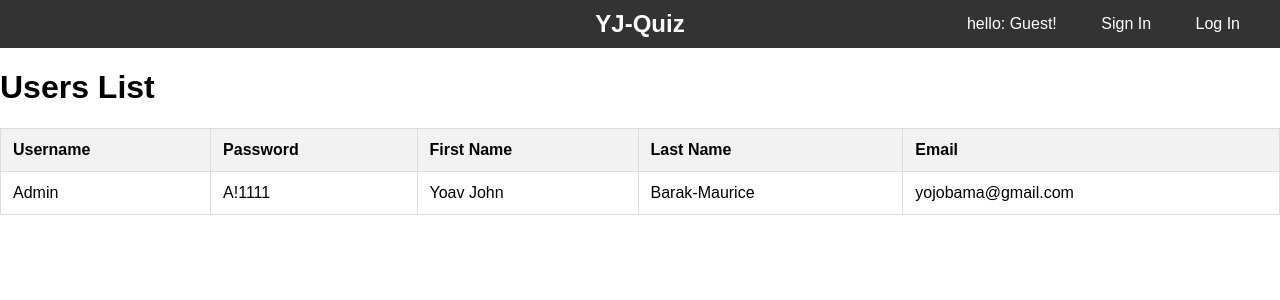
After one commit to yojobama/school-computer-science-web-project, a Flask app: page /users in a window 1280 px wide. The commit adds this page. Shown: the top 300 px of the page. Run offline with Flask 2, Linux system fonts and the light colour scheme; data comes from the database, SQL or seed files in the repository; both versions use the stored data as it was after the commit.

Commit message:
adding a working userlist implementation

```diff
--- a/NewProject/NewProject/app.py
+++ b/NewProject/NewProject/app.py
@@ -1,6 +1,6 @@
 from flask import Flask, render_template
 import database
-from auth import auth_bp
+from auth import auth_bp, yj_render
 from quiz import quiz_bp
 
 app = Flask(__name__)
@@ -16,7 +16,7 @@ database.create_database()
 @app.route('/')
 def hello():
     from auth import username  # Import the username variable
-    return render_template('home.html', username=username)
+    return yj_render('home.html')
 
 if __name__ == '__main__':
     import os
--- a/NewProject/NewProject/auth.py
+++ b/NewProject/NewProject/auth.py
@@ -6,6 +6,13 @@ auth_bp = Blueprint('auth', __name__)
 
 username = "Guest"
 
+
+def yj_render(page, **kwargs):
+    global username
+    return render_template(page, username=username, is_admin=is_admin(), **kwargs)
+
+def is_admin():
+    return database.query_database(query="SELECT isAdmin FROM users WHERE username=?", parameters=[username])
 
 def login_required(f):
 
@@ -20,7 +27,7 @@ def login_required(f):
 def admin_required(f):
     @wraps(f)
     def decorated_function(*args, **kwargs):
-        if database.query_database(query="SELECT isAdmin FROM users WHERE username=?", parameters=[username]):
+        if isAdmin():
             return f(*args, **kwargs)
         else:
             return redirect('/login', code=302)
@@ -44,7 +51,7 @@ def login():
         else:
             flash("Invalid username or password")
             return redirect(url_for('auth.login'))
-    return render_template('login.html', username=username)
+    return yj_render('login.html')
 
 
 @auth_bp.route("/signup", methods=["POST", "GET"])
@@ -73,7 +80,7 @@ def signup():
         else:
             flash("Username is already taken!")
             return redirect(url_for('auth.signup'))
-    return render_template("signup.html", username=username)
+    return yj_render("signup.html")
 
 
 @auth_bp.route('/logout')
--- a/NewProject/NewProject/quiz.py
+++ b/NewProject/NewProject/quiz.py
@@ -4,7 +4,7 @@ import uuid
 from flask import Blueprint, flash, jsonify, redirect, render_template, request, url_for
 import json
 import database
-from auth import login_required, username
+from auth import login_required, username, yj_render,  is_admin
 
 quiz_bp = Blueprint('quiz', __name__)
 
@@ -49,12 +49,12 @@ def create():
         flash("Quiz created successfully!")
         return jsonify({"message": "Quiz created successfully!"}), 200
     else:
-        return render_template("quizCreation.html")
+        return yj_render("quizCreation.html")
 
 
 @quiz_bp.route("/getQuizView")
 def viewQuizes():
-    return render_template('quizView.html', username=username)
+    return yj_render('quizView.html')
 
 
 @quiz_bp.route('/getQuiz/<quizName>')
@@ -67,10 +67,7 @@ def getQuiz(quizName):
         query='SELECT * FROM quizzes WHERE title = ?',
         parameters=(quizName, ))
 
-    return render_template('quiz.html',
-                           data=json.dumps(data[quizName]),
-                           username=username)
-
+    return yj_render('quiz.html', data=json.dumps(data[quizName]))
 
 @quiz_bp.route('/getQuizes')
 # @login_required
@@ -87,4 +84,4 @@ def users():
     user_list = database.query_database(
         query='SELECT username, password, firstName, lastName, email FROM users'
     )
-    return render_template('users.html', users=user_list, username=username)
+    return yj_render('users.html', users=user_list)
--- a/NewProject/NewProject/static/scripts/quizCreation.js
+++ b/NewProject/NewProject/static/scripts/quizCreation.js
@@ -27,13 +27,13 @@ function submitQuestions(event) {
     const quizName = document.getElementById("quizName").value;
     const quizDescription = document.getElementById("quizDescription").value;
     const answer = document.getElementById("answer").value;
-    const image = document.getElementById("image").value; // Added line to get image value
+    const image = document.getElementById("image").value;
     const quizData = {
         name: quizName,
         description: quizDescription,
         questions: questions,
         answer: answer,
-        image: image // Added image to quizData
+        image: image
     };
 
     fetch('/create', {
--- /dev/null
+++ b/NewProject/NewProject/static/styles/users.css
@@ -0,0 +1,55 @@
+/* General styles */
+.users-page body {
+    font-family: 'Arial', sans-serif;
+    background-color: #f4f4f4;
+    margin: 0;
+    padding: 0;
+    color: #333;
+}
+
+.users-page a {
+    text-decoration: none;
+    color: #007BFF;
+}
+
+    .users-page a:hover {
+        text-decoration: underline;
+    }
+
+/* Container styles */
+.users-page .container {
+    width: 80%;
+    margin: 50px auto;
+    background: #fff;
+    padding: 20px;
+    box-shadow: 0 0 10px rgba(0, 0, 0, 0.1);
+    border-radius: 8px;
+}
+
+/* Table styles */
+.users-page table {
+    width: 100%;
+    border-collapse: collapse;
+    margin: 20px 0;
+}
+
+.users-page table, .users-page th, .users-page td {
+    border: 1px solid #ddd;
+}
+
+.users-page th, .users-page td {
+    padding: 12px;
+    text-align: left;
+}
+
+.users-page th {
+    background-color: #f2f2f2;
+}
+
+.users-page tr:nth-child(even) {
+    background-color: #f9f9f9;
+}
+
+.users-page tr:hover {
+    background-color: #f1f1f1;
+}
--- a/NewProject/NewProject/templates/layout.html
+++ b/NewProject/NewProject/templates/layout.html
@@ -13,8 +13,8 @@
         <tr>
             <td class="left-options">
                 {% if username != "Guest" %}
-                <a href="getQuizView">quiz view</a>
-                <a href="#check-quizzes">Check Quizzes</a>
+                <a href="getQuizView">quiz list</a>
+                <a href="create">create a new quiz</a>
                 {% endif %}
             </td>
             <td class="logo">
@@ -22,6 +22,9 @@
             </td>
             <td class="right-options">
                 <a>hello: {{ username }}!</a>
+                {% if is_admin %}
+                <a href="users">User Manegment</a>
+                {% endif %}
                 {% if username == "Guest" %}
                 <a href="{{ url_for('auth.signup') }}">Sign In</a>
                 <a href="{{ url_for('auth.login') }}">Log In</a>
--- /dev/null
+++ b/NewProject/NewProject/templates/users.html
@@ -0,0 +1,35 @@
+{% extends "layout.html" %}
+
+{% block title %}Users List{% endblock %}
+
+{% block styles %}
+<link rel="stylesheet" href="{{ url_for('static', filename='styles/users.css') }}">
+{% endblock %}
+
+{% block content %}
+<div class="users-page">
+    <h1>Users List</h1>
+    <table>
+        <thead>
+            <tr>
+                <th>Username</th>
+                <th>Password</th>
+                <th>First Name</th>
+                <th>Last Name</th>
+                <th>Email</th>
+            </tr>
+        </thead>
+        <tbody>
+            {% for user in users %}
+            <tr>
+                <td>{{ user[0] }}</td>
+                <td>{{ user[1] }}</td>
+                <td>{{ user[2] }}</td>
+                <td>{{ user[3] }}</td>
+                <td>{{ user[4] }}</td>
+            </tr>
+            {% endfor %}
+        </tbody>
+    </table>
+</div>
+{% endblock %}
```
Also changed, not shown: NewProject/NewProject/DB.db, NewProject/NewProject/static/images/2538346635.png (deleted), NewProject/NewProject/static/images/test2.png (deleted), NewProject/NewProject/static/images/test3.png (deleted), NewProject/NewProject/static/images/test4.png (deleted), 1 other file.
